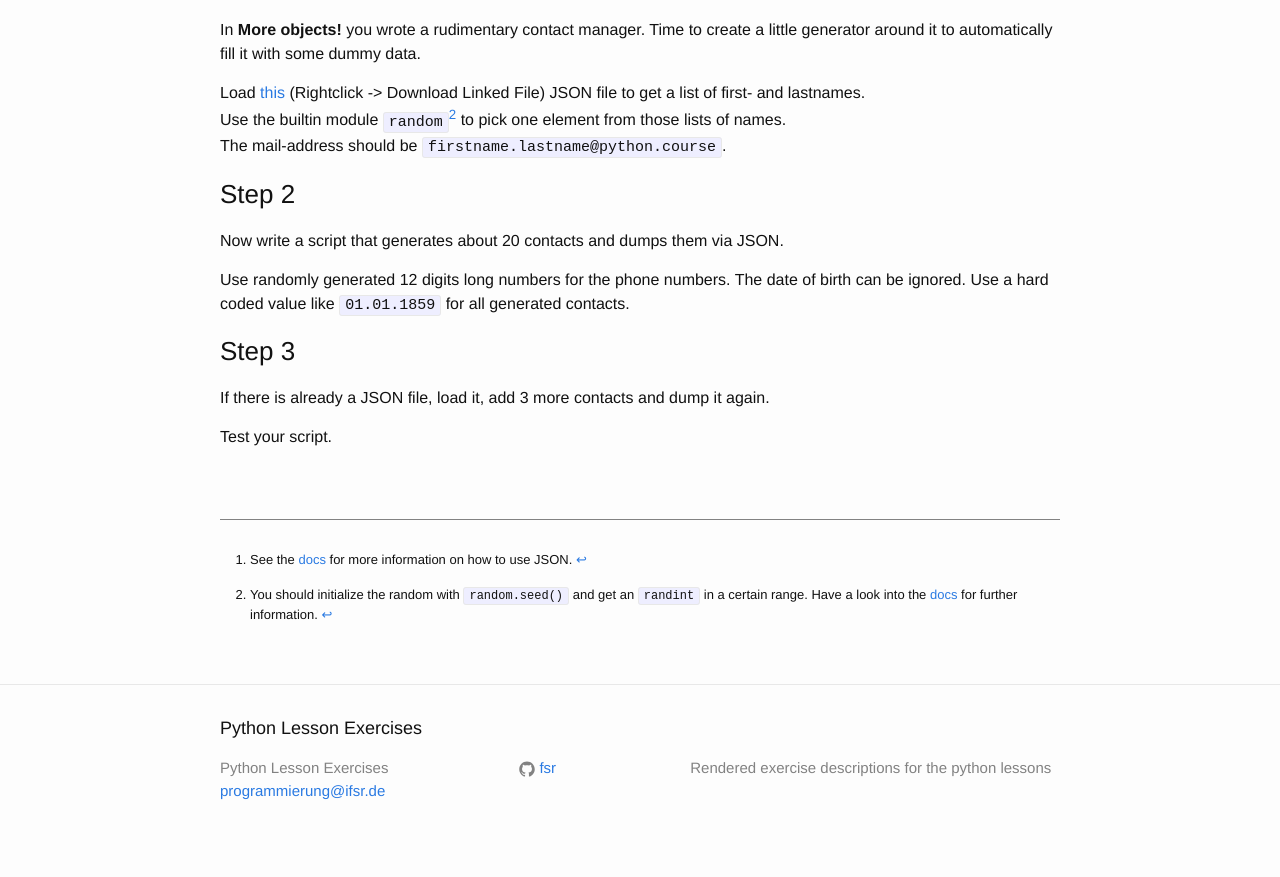
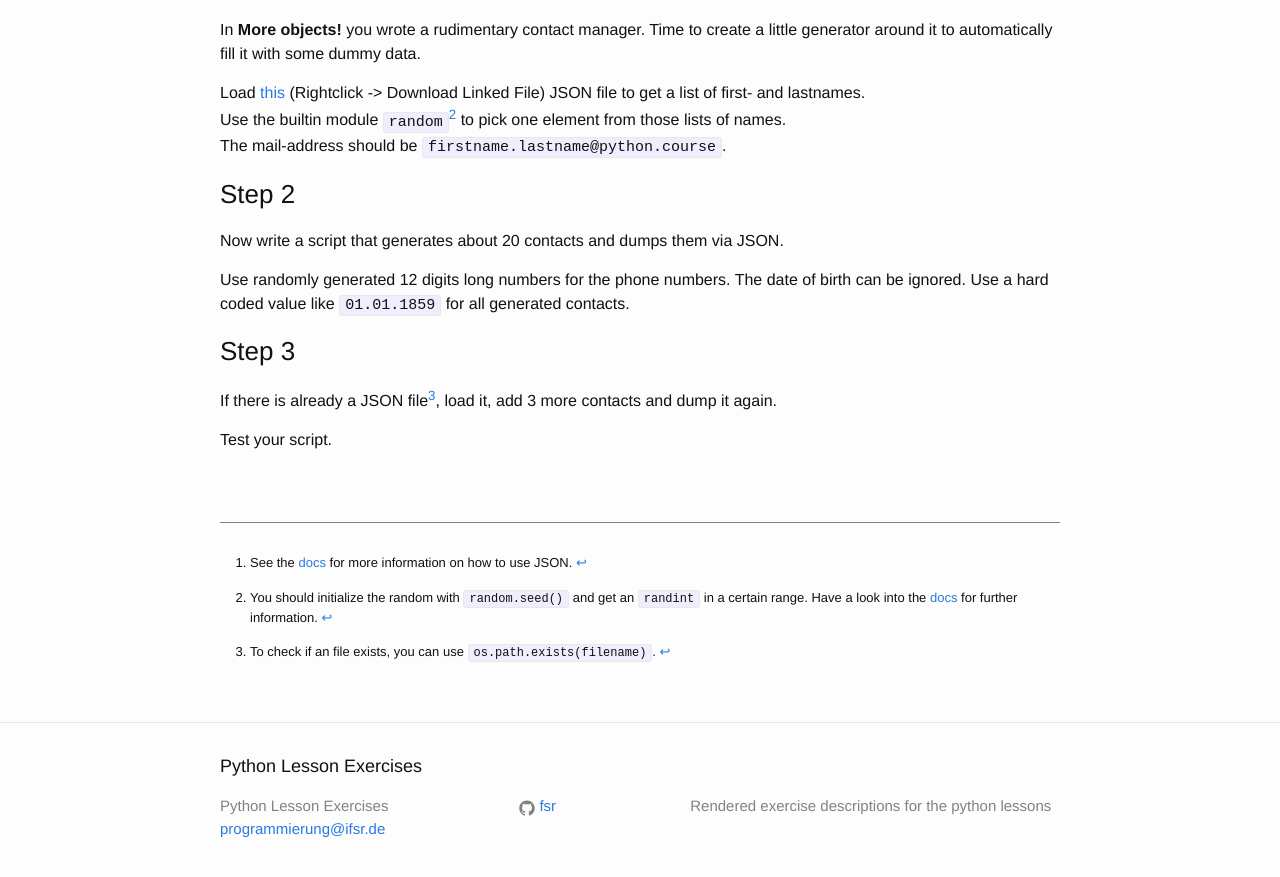
Before and after one commit to fsr/python-lessons, a Jekyll site: the page built from _exercises/persistence.md, in a window 1280 px wide and 900 px high, scrolled down 582 px. Shown: the top 877 px of the window. Built offline with Jekyll 4.4.1, drawn with Linux system fonts in a browser that asks for light colours.

Commit message:
Add more info for Step 3

```diff
--- a/_exercises/persistence.md
+++ b/_exercises/persistence.md
@@ -29,10 +29,13 @@ Now write a script that generates about 20 contacts and dumps them via JSON.
 Use randomly generated 12 digits long numbers for the phone numbers. The date of birth can be ignored. Use a hard coded value like `01.01.1859` for all generated contacts.
 
 ### Step 3
-If there is already a JSON file, load it, add 3 more contacts and dump it again.
+If there is already a JSON file[^check], load it, add 3 more contacts and dump it again.
 
 Test your script.
 
 [^random]:
     You should initialize the random with `random.seed()` and get an `randint` in a certain range.
     Have a look into the [docs](https://docs.python.org/3/library/random.html) for further information.
+
+[^check]:
+    To check if an file exists, you can use `os.path.exists(filename)`.
```
